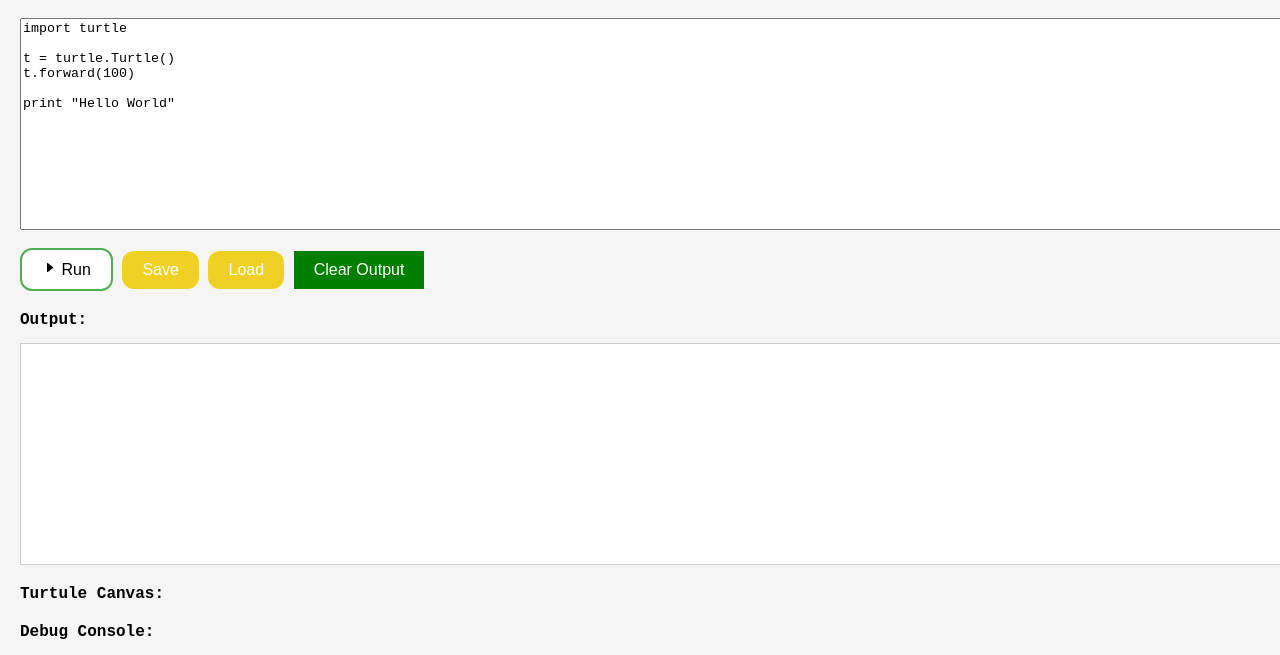
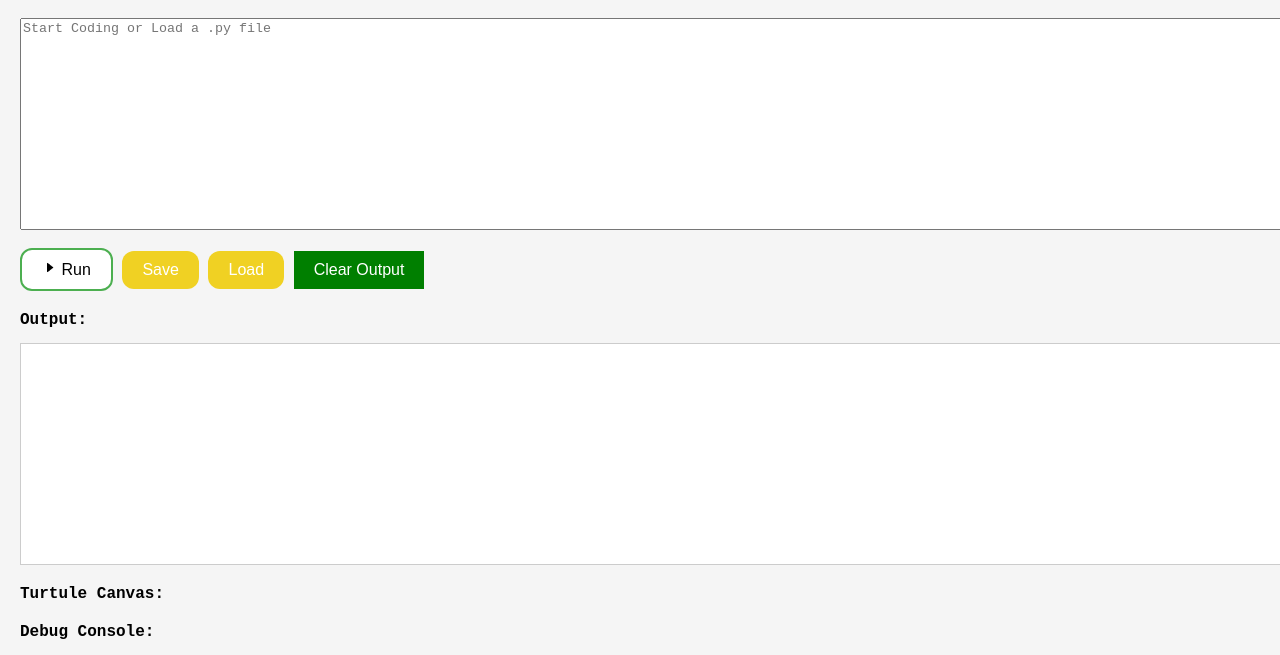
Before and after one commit to cooodeit/cooodeit.github.io, a plain HTML site: page py/index.html in a window 1280 px wide. Shown: the part 68-723 px from the top of the page. Drawn offline with nearby package versions, Linux system fonts and the light colour scheme.

Commit message:
Update index.html

```diff
--- a/py/index.html
+++ b/py/index.html
@@ -273,12 +273,7 @@ window.addEventListener('beforeunload', function(e) {
 
 <h1><img src="snakes_318-368381.jpg" width="35" height="35">  Cooode It Py</h1>
 <form>
-<textarea id="yourcode" spellcheck="false" style="height: 212px; width: 1872px;" placeholder="Start Coding or Load a .py file">import turtle
-
-t = turtle.Turtle()
-t.forward(100)
-
-print "Hello World"
+<textarea id="yourcode" spellcheck="false" style="height: 212px; width: 1872px;" placeholder="Start Coding or Load a .py file">
 </textarea><br/>
 <br/>
 <div id="savePopup" class="popup-container">
```
